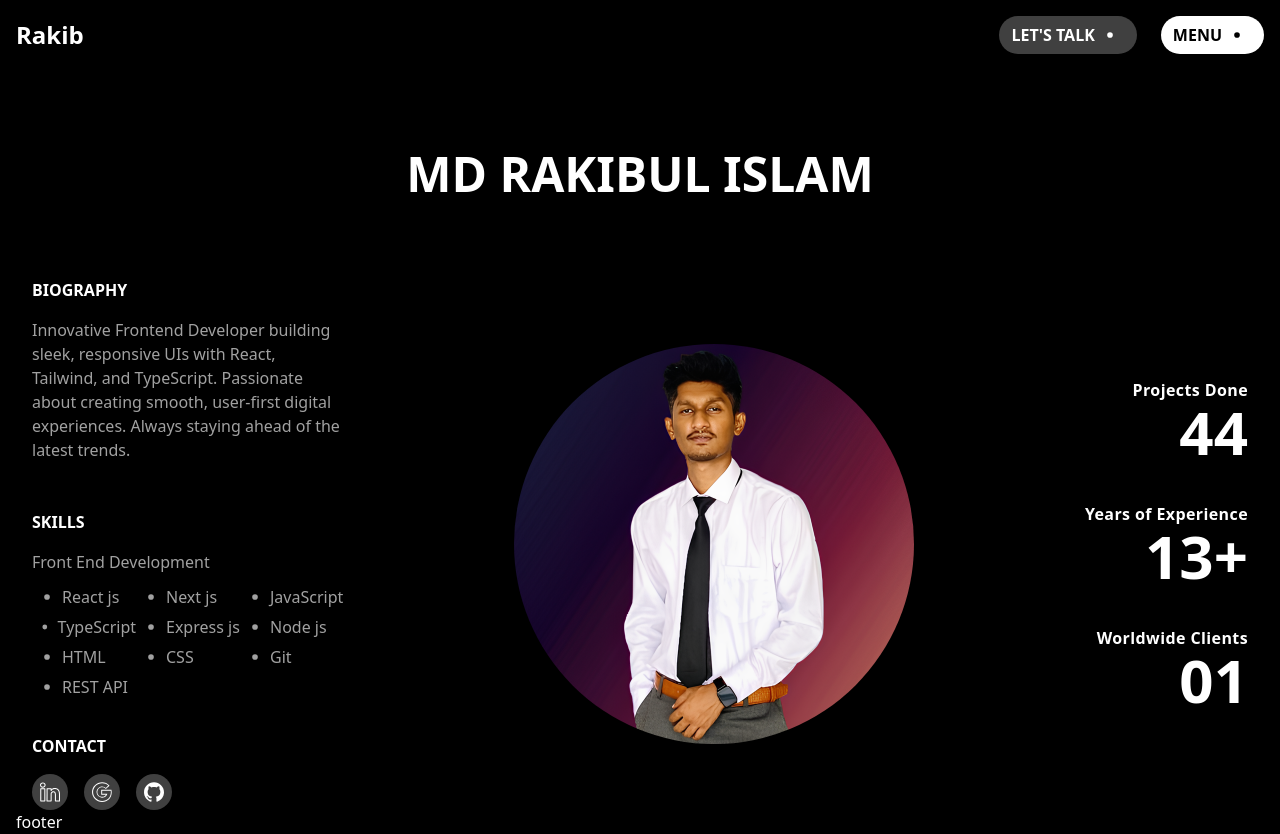
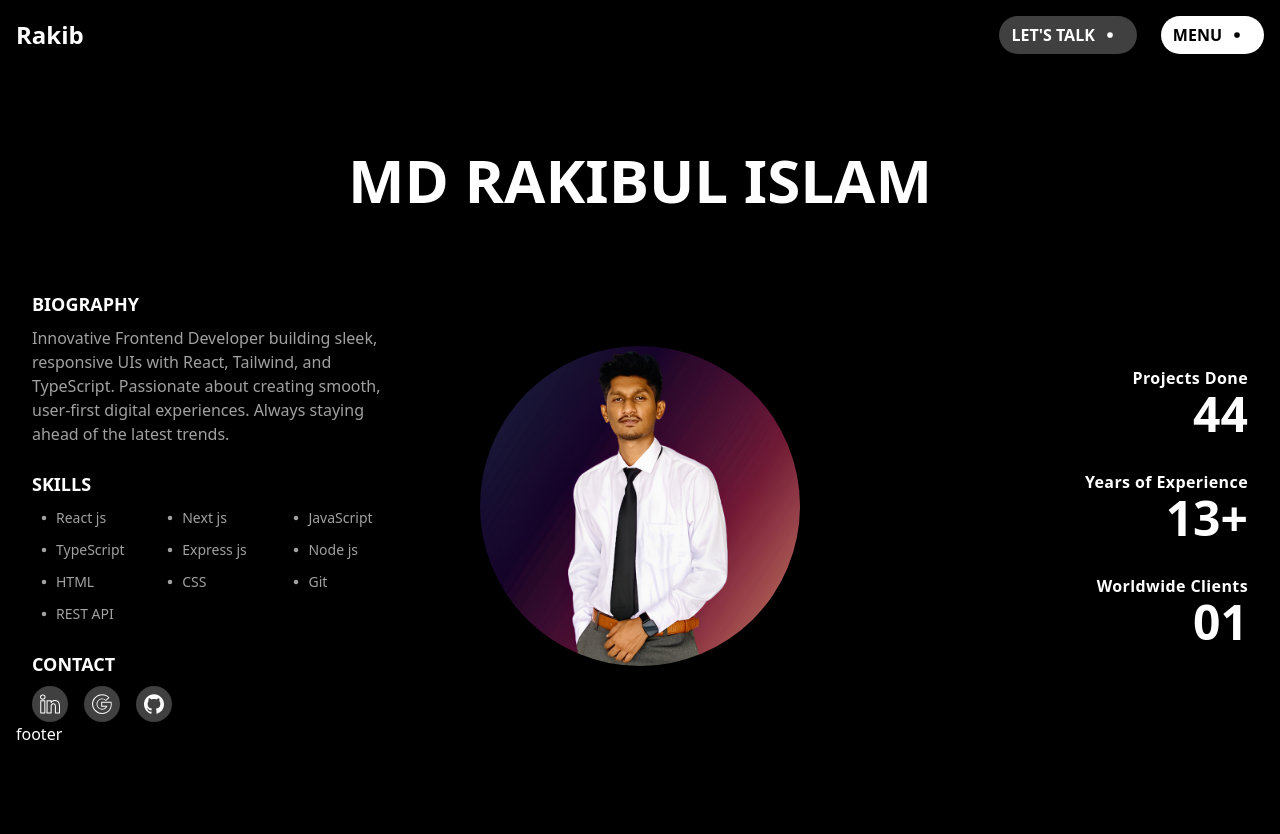
Before and after one commit to rakibul12212/portfolio, a Next.js app: page / in a window 1280 px wide. After the commit the page ends 800 px from the top, so only its background shows below. Built offline with nearby package versions, Linux system fonts and the light colour scheme.

Commit message:
banner v1

```diff
--- a/src/component/UI/homepage/pages/Banner.jsx
+++ b/src/component/UI/homepage/pages/Banner.jsx
@@ -1,8 +1,7 @@
 import { assets } from "@/assets";
 import Image from "next/image";
 import { BsDot } from "react-icons/bs";
-import { SlSocialLinkedin } from "react-icons/sl";
-import { SlSocialGoogle } from "react-icons/sl";
+import { SlSocialLinkedin, SlSocialGoogle } from "react-icons/sl";
 import { SiGithub } from "react-icons/si";
 import Container from "../../Container";
 
@@ -11,111 +10,94 @@ const Banner = () => {
 
   return (
     <Container>
-      <div>
-        <div>
-          <p className="font-kalam font-bold text-5xl text-center py-20">
+      <div className="w-full">
+        {/* Heading */}
+        <div className="text-center py-10 sm:py-14 md:py-20">
+          <p className=" font-bold text-3xl sm:text-4xl md:text-5xl lg:text-6xl">
             MD RAKIBUL ISLAM
           </p>
         </div>
-        <div className="flex items-center justify-between">
-          {/* start */}
-          <div>
-            {/* first */}
-            <div className="pb-4">
-              <p className="font-semibold">BIOGRAPHY</p>
-              <p className="max-w-78 py-4 text-neutral-400">
+
+        {/* Main Content Grid */}
+        <div className="flex flex-col lg:flex-row items-center lg:items-center justify-between gap-10">
+          {/* Left Section - Bio, Skills, Contact */}
+          <div className="w-full lg:w-1/3 space-y-6">
+            {/* Bio */}
+            <div>
+              <p className="font-semibold text-lg">BIOGRAPHY</p>
+              <p className="text-neutral-400 pt-2">
                 Innovative Frontend Developer building sleek, responsive UIs
                 with React, Tailwind, and TypeScript. Passionate about creating
                 smooth, user-first digital experiences. Always staying ahead of
                 the latest trends.
               </p>
             </div>
-            {/* second */}
-            <div className="max-w-78">
-              <p className="font-semibold py-4">SKILLS</p>
-              <p className="text-neutral-400 pb-2">Front End Development</p>
-              <div className="grid grid-cols-3  text-neutral-400">
-                <p className="flex items-center">
-                  <BsDot size={30} />
-                  <span>React js</span>
-                </p>
-                <p className="flex items-center">
-                  <BsDot size={30} />
-                  <span>Next js</span>
-                </p>
-                <p className="flex items-center">
-                  <BsDot size={30} />
-                  <span>JavaScript</span>
-                </p>
-                <p className="flex items-center">
-                  <BsDot size={30} />
-                  <span>TypeScript</span>
-                </p>
-                <p className="flex items-center">
-                  <BsDot size={30} />
-                  <span>Express js</span>
-                </p>
-                <p className="flex items-center">
-                  <BsDot size={30} />
-                  <span>Node js</span>
-                </p>
-                <p className="flex items-center">
-                  <BsDot size={30} />
-                  <span>HTML</span>
-                </p>
-                <p className="flex items-center">
-                  <BsDot size={30} />
-                  <span>CSS</span>
-                </p>
-                <p className="flex items-center">
-                  <BsDot size={30} />
-                  <span>Git</span>
-                </p>
-                <p className="flex items-center">
-                  <BsDot size={30} />
-                  <span>REST API</span>
-                </p>
+
+            {/* Skills */}
+            <div>
+              <p className="font-semibold text-lg">SKILLS</p>
+              <div className="grid grid-cols-2 sm:grid-cols-3 gap-y-2 pt-2 text-neutral-400">
+                {[
+                  "React js",
+                  "Next js",
+                  "JavaScript",
+                  "TypeScript",
+                  "Express js",
+                  "Node js",
+                  "HTML",
+                  "CSS",
+                  "Git",
+                  "REST API",
+                ].map((skill, idx) => (
+                  <p key={idx} className="flex items-center text-sm">
+                    <BsDot size={24} /> {skill}
+                  </p>
+                ))}
               </div>
             </div>
-            {/* third */}
-            <div className="pt-8">
-              <p className="pb-4 font-semibold">CONTACT</p>
-              <div className="flex items-center justify-baseline gap-4">
-                <div className=" p-2  group bg-neutral-700 text-white  rounded-full flex items-center  hover:bg-gradient-to-r from-purple-500/40 to-blue-500/40 transition-all duration-300 transform group-hover:scale-110">
-                  <SlSocialLinkedin size={20} />
-                </div>
-                <div className=" p-2  group bg-neutral-700 text-white  rounded-full flex items-center  hover:bg-gradient-to-r from-purple-500/40 to-blue-500/40 transition-all duration-300 transform group-hover:scale-110">
-                  <SlSocialGoogle size={20} />
-                </div>
-                <div className=" p-2  group bg-neutral-700 text-white  rounded-full flex items-center  hover:bg-gradient-to-r from-purple-500/40 to-blue-500/40 transition-all duration-300 transform group-hover:scale-110">
-                  <SiGithub size={20} />
-                </div>
+
+            {/* Contact Icons */}
+            <div>
+              <p className="font-semibold text-lg pb-2">CONTACT</p>
+              <div className="flex gap-4">
+                {[SlSocialLinkedin, SlSocialGoogle, SiGithub].map(
+                  (Icon, idx) => (
+                    <div
+                      key={idx}
+                      className="p-2 bg-neutral-700 text-white rounded-full flex items-center justify-center hover:bg-gradient-to-r from-purple-500/40 to-blue-500/40 transition-all duration-300 transform hover:scale-110"
+                    >
+                      <Icon size={20} />
+                    </div>
+                  )
+                )}
               </div>
             </div>
           </div>
-          {/* middle */}
-          <div>
+
+          {/* Middle Section - Image */}
+          <div className="w-full lg:w-1/3 flex justify-center">
             <Image
               src={banner}
               alt="banner"
-              width={400} // Specify width
-              height={400}
-              className="rounded-full" // Specify height
+              width={300}
+              height={300}
+              className="rounded-full w-48 sm:w-64 md:w-72 lg:w-80 h-auto object-cover"
             />
           </div>
-          {/* end */}
-          <div className="max-w-64 text-end space-y-10">
+
+          {/* Right Section - Stats */}
+          <div className="flex flex-row lg:flex-col w-full lg:w-1/3 text-center lg:text-end space-x-8 lg:space-x-0 lg:space-y-8">
             <div>
               <p className="font-semibold tracking-wide">Projects Done</p>
-              <p className="text-6xl font-semibold">44</p>
+              <p className="text-4xl sm:text-5xl font-semibold">44</p>
             </div>
             <div>
               <p className="font-semibold tracking-wide">Years of Experience</p>
-              <p className="text-6xl font-semibold">13+</p>
+              <p className="text-4xl sm:text-5xl font-semibold">13+</p>
             </div>
             <div>
               <p className="font-semibold tracking-wide">Worldwide Clients</p>
-              <p className="text-6xl font-semibold">01</p>
+              <p className="text-4xl sm:text-5xl font-semibold">01</p>
             </div>
           </div>
         </div>
```
